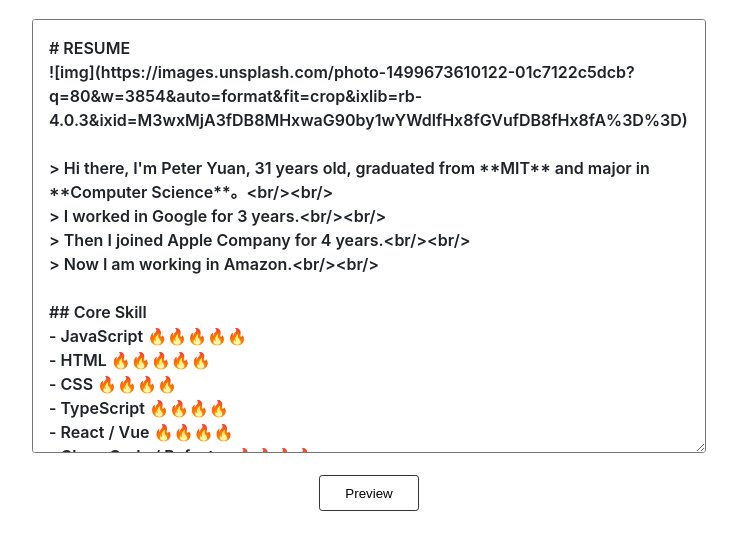
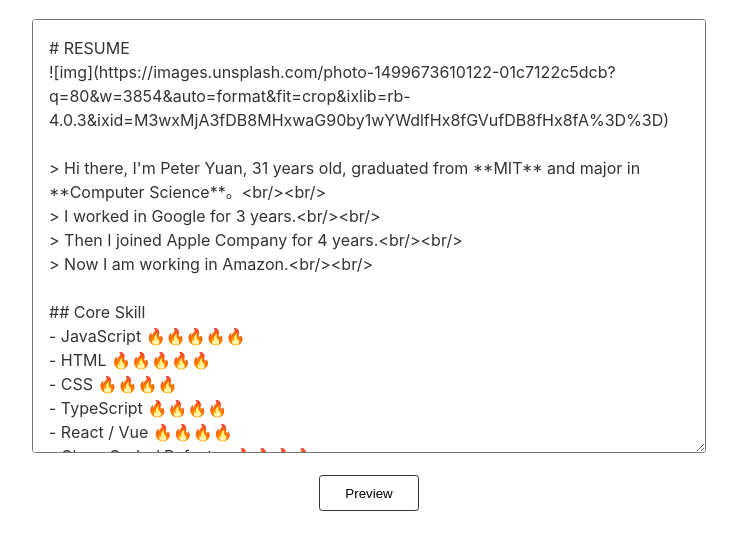
Before and after one commit to GitHubJiKe/easy-editor, a website built with Vite: page index.html in a window 1280 px wide. Shown: the part 101-650 px from the top of the page, without its empty margins (279-1016 px from the left). Built offline with nearby package versions, Linux system fonts and the light colour scheme.

Commit message:
new version v7

```diff
--- a/src/style.css
+++ b/src/style.css
@@ -34,9 +34,10 @@ body {
 .noto-serif-sc-easy-editor {
     font-family: "Noto Serif SC", serif;
     font-optical-sizing: auto;
-    font-weight: 600;
+    font-weight: normal !important;
+    color: #333 !important;
     font-style: normal;
-    font-size: 0.8rem;
+    font-size: 1rem !important;
 }
 
 .btns {
```
Also changed, not shown: pnpm-lock.yaml (deleted).
